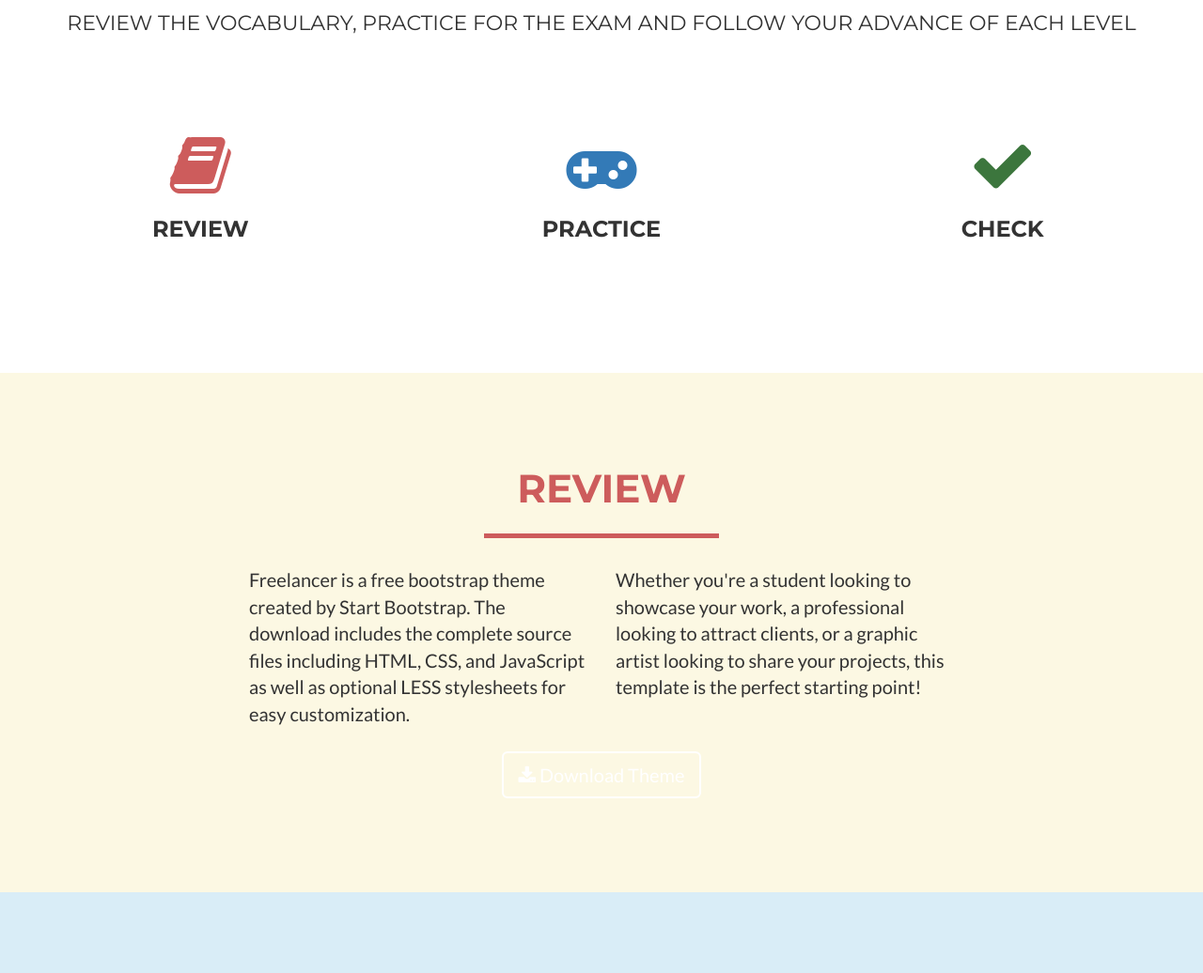
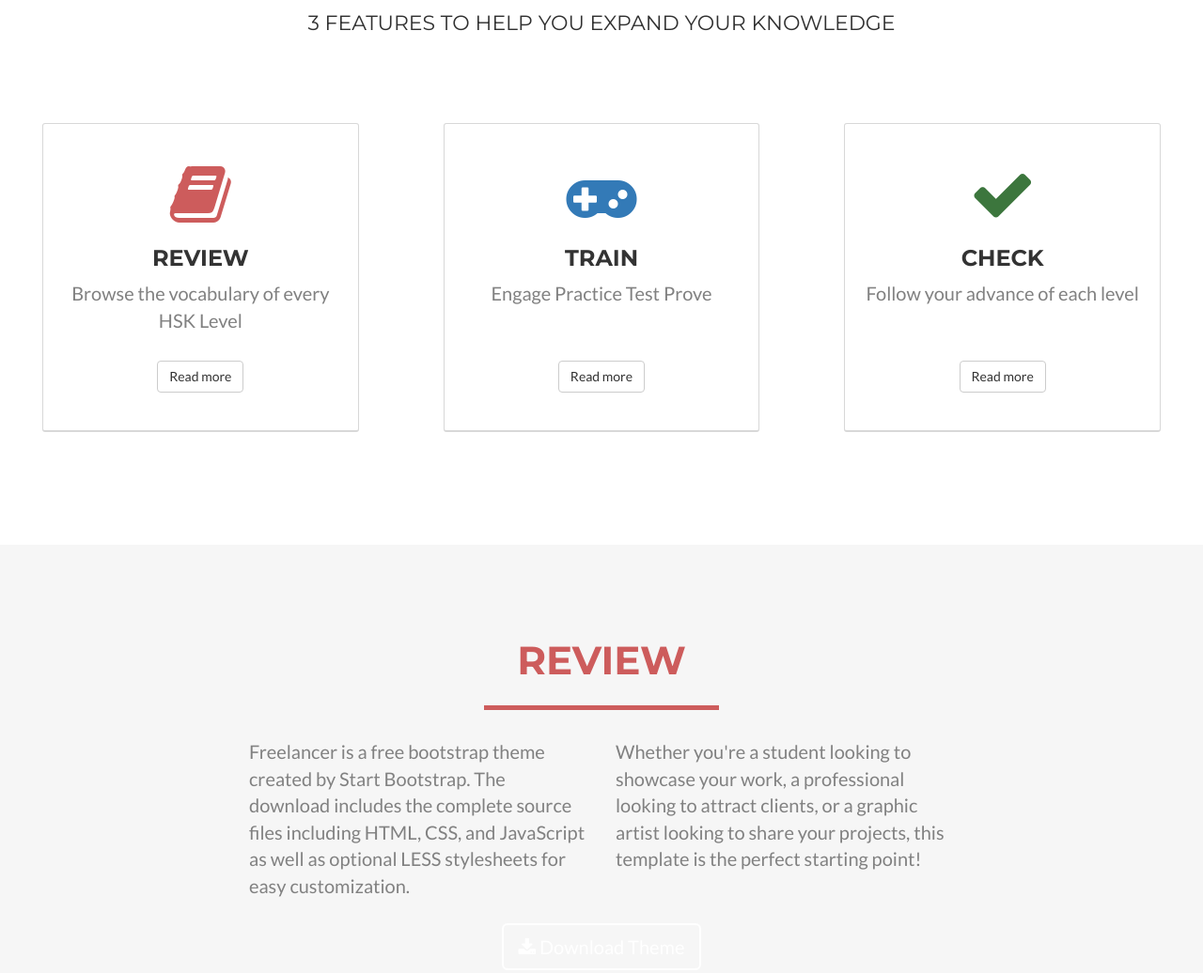
Before and after one commit to alvaro29d/chinese-cards, a website: page docs/index.html in a window 1280 px wide. Shown: the part 920-1956 px from the top of the page at 94% size. Drawn offline with nearby package versions, Linux system fonts and the light colour scheme.

Commit message:
changes in the description of the features

```diff
--- a/docs/css/hsk.css
+++ b/docs/css/hsk.css
@@ -1,4 +1,8 @@
-   h2 {
+  p {
+    color:#818181;
+  }
+
+  h2 {
       font-size: 24px;
       text-transform: uppercase;
       color: #303030;
@@ -14,8 +18,45 @@
   }
 
   .feature {
-  	margin:30px 0px;
+    padding:40px 10px;
+    margin:20px 30px;
+    border-radius: 4px;
+
+    border: 1px solid #d8d8d8;
+
+  border-bottom-width: 2px;
+  -webkit-border-radius: 3px;
+     -moz-border-radius: 3px;
+          border-radius: 3px;
+  -webkit-box-shadow: none;
+     -moz-box-shadow: none;
+          box-shadow: none;
+  -webkit-box-sizing: border-box;
+     -moz-box-sizing: border-box;
+          box-sizing: border-box;
   }
+
+  .feature p {
+    height: 56px;
+  }
+
+  .card {
+  padding-top: 20px;
+  margin: 10px 0 20px 0;
+  background-color: #ffffff;
+  border: 1px solid #d8d8d8;
+  border-top-width: 0;
+  border-bottom-width: 2px;
+  -webkit-border-radius: 3px;
+     -moz-border-radius: 3px;
+          border-radius: 3px;
+  -webkit-box-shadow: none;
+     -moz-box-shadow: none;
+          box-shadow: none;
+  -webkit-box-sizing: border-box;
+     -moz-box-sizing: border-box;
+          box-sizing: border-box;
+}
 
   .indianred {
   	color:indianred;
@@ -32,3 +73,11 @@
 	.star-light.text-success {
   	border-color:#3c763d;
   }
+
+  .bg-gray {
+    background-color: #f6f6f6;
+  }
+
+  .bottom {
+    margin-top: 30px;
+  }
--- a/docs/index.html
+++ b/docs/index.html
@@ -92,21 +92,39 @@
         <div id="services" class="container-fluid text-center">
           <h2>LEARN</h2>
           <br>
-          <h4>Review the vocabulary, practice for the exam and follow your advance of each level</h4>
+          <h4>3 Features to help you expand your knowledge</h4>
           <br>
           <br>
           <div class="row slideanim">
-            <div class="col-sm-4 feature">
-              <i class="fa fa-book fa-5x indianred"></i>
-              <h3>Review</h3>
+            <div class="col-sm-4">
+              <div class="feature">
+                <i class="fa fa-book fa-5x indianred"></i>
+                <h3>Review</h3>
+                <p>Browse the vocabulary of every HSK Level</p>
+                <div class="bottom">
+                   <button class="btn btn-default">Read more</button>
+                </div>
+              </div>
             </div>
-            <div class="col-sm-4 feature">
-              <i class="fa fa-gamepad fa-5x text-primary"></i>
-              <h3>Practice</h3>
+            <div class="col-sm-4">
+              <div class="feature">
+                  <i class="fa fa-gamepad fa-5x text-primary"></i>
+                  <h3>Train</h3>
+                  <p>Engage Practice Test Prove</p>
+                  <div class="bottom">
+                     <button class="btn btn-default">Read more</button>
+                  </div>
+                </div>
             </div>
-            <div class="col-sm-4 feature">
-              <i class="fa fa-check fa-5x text-success"></i>
-              <h3>Check</h3>
+            <div class="col-sm-4">
+              <div class="feature">
+                  <i class="fa fa-check fa-5x text-success"></i>
+                  <h3>Check</h3>
+                  <p>Follow your advance of each level</p>
+                  <div class="bottom">
+                     <button class="btn btn-default">Read more</button>
+                  </div>
+                </div>
             </div>
           </div>
 
@@ -115,7 +133,7 @@
     </section>
 
     <!-- About Section -->
-    <section class="bg-warning" id="review">
+    <section class="bg-gray" id="review">
         <div class="container">
             <div class="row">
                 <div class="col-lg-12 text-center indianred">
```
